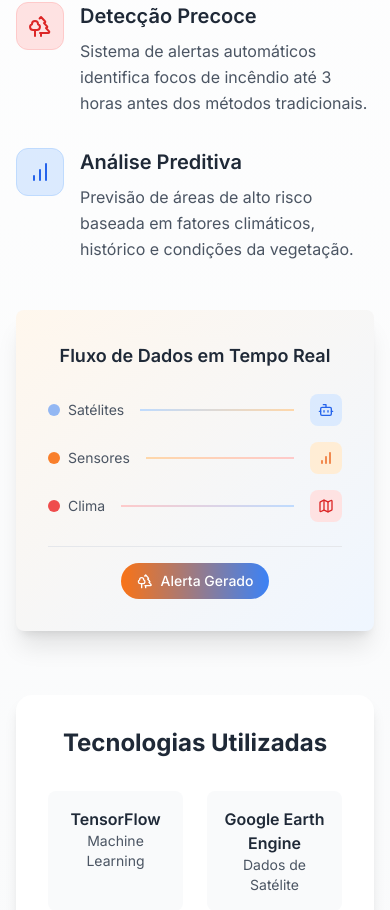
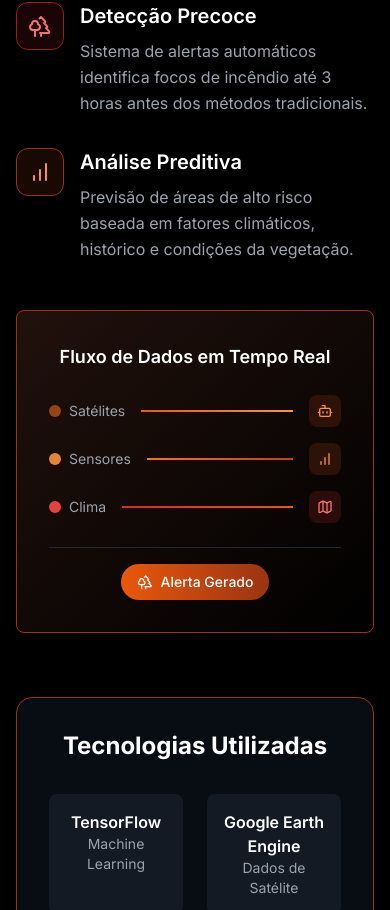
Before and after one commit to gabsall/amazon-fire-eye-web, a React (Vite) app: page / in a window 390 px wide. Shown: the part 2205-3115 px from the top of the page. Built offline with nearby package versions, Linux system fonts and the light colour scheme.

Commit message:
Refactor: Apply dark mode and orange/black theme
- Changed the color scheme to use only orange and black.
- Implemented dark mode for the application.

```diff
--- a/src/components/HowItWorks.tsx
+++ b/src/components/HowItWorks.tsx
@@ -9,51 +9,49 @@ const HowItWorks = () => {
       icon: Bot,
       title: 'Inteligência Artificial',
       description: 'Algoritmos de machine learning analisam imagens de satélite em tempo real para identificar padrões de risco de incêndio.',
-      color: 'tech'
+      color: 'primary'
     },
     {
       icon: Map,
       title: 'Monitoramento Contínuo',
       description: 'Cobertura 24/7 da região amazônica com dados atualizados a cada 15 minutos através de múltiplas fontes de satélite.',
-      color: 'forest'
+      color: 'primary'
     },
     {
       icon: Trees,
       title: 'Detecção Precoce',
       description: 'Sistema de alertas automáticos identifica focos de incêndio até 3 horas antes dos métodos tradicionais.',
-      color: 'fire'
+      color: 'alert'
     },
     {
       icon: BarChart,
       title: 'Análise Preditiva',
       description: 'Previsão de áreas de alto risco baseada em fatores climáticos, histórico e condições da vegetação.',
-      color: 'tech'
+      color: 'primary'
     }
   ];
 
   const getColorClasses = (color: string) => {
     switch (color) {
-      case 'tech':
-        return 'bg-tech-100 text-tech-600 border-tech-200';
-      case 'forest':
-        return 'bg-forest-100 text-forest-600 border-forest-200';
-      case 'fire':
-        return 'bg-fire-100 text-fire-600 border-fire-200';
+      case 'primary':
+        return 'bg-orange-900/20 text-orange-400 border-orange-800';
+      case 'alert':
+        return 'bg-alert-900/20 text-alert-400 border-alert-800';
       default:
-        return 'bg-gray-100 text-gray-600 border-gray-200';
+        return 'bg-gray-900/20 text-gray-400 border-gray-800';
     }
   };
 
   return (
-    <section id="how-it-works" className="py-20 bg-gradient-to-b from-white to-gray-50">
+    <section id="how-it-works" className="py-20 bg-black">
       <div className="max-w-7xl mx-auto px-4 sm:px-6 lg:px-8">
         <div className="text-center mb-16">
           <h2 className="text-4xl font-bold mb-6">
-            <span className="bg-gradient-to-r from-forest-700 to-tech-600 bg-clip-text text-transparent">
+            <span className="bg-gradient-to-r from-orange-400 to-orange-600 bg-clip-text text-transparent">
               Como Funciona
             </span>
           </h2>
-          <p className="text-xl text-gray-600 max-w-3xl mx-auto">
+          <p className="text-xl text-gray-400 max-w-3xl mx-auto">
             Nossa tecnologia combina inteligência artificial, dados de satélite e análise preditiva
             para criar o sistema mais avançado de prevenção de incêndios da Amazônia.
           </p>
@@ -70,8 +68,8 @@ const HowItWorks = () => {
                     <Icon className="w-6 h-6" />
                   </div>
                   <div>
-                    <h3 className="text-xl font-semibold text-gray-800 mb-2">{step.title}</h3>
-                    <p className="text-gray-600 leading-relaxed">{step.description}</p>
+                    <h3 className="text-xl font-semibold text-white mb-2">{step.title}</h3>
+                    <p className="text-gray-400 leading-relaxed">{step.description}</p>
                   </div>
                 </div>
               );
@@ -80,51 +78,51 @@ const HowItWorks = () => {
 
           {/* Visualization */}
           <div className="relative">
-            <Card className="bg-gradient-to-br from-forest-50 to-tech-50 border-0 shadow-xl">
+            <Card className="bg-gradient-to-br from-orange-900/20 to-black border-orange-800 shadow-xl">
               <CardContent className="p-8">
                 <div className="space-y-6">
                   <div className="text-center">
-                    <h4 className="text-lg font-semibold text-gray-800 mb-4">Fluxo de Dados em Tempo Real</h4>
+                    <h4 className="text-lg font-semibold text-white mb-4">Fluxo de Dados em Tempo Real</h4>
                   </div>
 
                   {/* Data flow visualization */}
                   <div className="space-y-4">
                     <div className="flex items-center justify-between">
                       <div className="flex items-center space-x-2">
-                        <div className="w-3 h-3 bg-tech-500 rounded-full animate-pulse"></div>
-                        <span className="text-sm text-gray-600">Satélites</span>
+                        <div className="w-3 h-3 bg-orange-500 rounded-full animate-pulse"></div>
+                        <span className="text-sm text-gray-400">Satélites</span>
                       </div>
-                      <div className="flex-1 h-0.5 bg-gradient-to-r from-tech-200 to-forest-200 mx-4"></div>
-                      <div className="w-8 h-8 bg-tech-100 rounded-lg flex items-center justify-center">
-                        <Bot className="w-4 h-4 text-tech-600" />
+                      <div className="flex-1 h-0.5 bg-gradient-to-r from-orange-600 to-orange-400 mx-4"></div>
+                      <div className="w-8 h-8 bg-orange-900/30 rounded-lg flex items-center justify-center">
+                        <Bot className="w-4 h-4 text-orange-400" />
                       </div>
                     </div>
 
                     <div className="flex items-center justify-between">
                       <div className="flex items-center space-x-2">
-                        <div className="w-3 h-3 bg-forest-500 rounded-full animate-pulse" style={{animationDelay: '0.5s'}}></div>
-                        <span className="text-sm text-gray-600">Sensores</span>
+                        <div className="w-3 h-3 bg-orange-400 rounded-full animate-pulse" style={{animationDelay: '0.5s'}}></div>
+                        <span className="text-sm text-gray-400">Sensores</span>
                       </div>
-                      <div className="flex-1 h-0.5 bg-gradient-to-r from-forest-200 to-fire-200 mx-4"></div>
-                      <div className="w-8 h-8 bg-forest-100 rounded-lg flex items-center justify-center">
-                        <BarChart className="w-4 h-4 text-forest-600" />
+                      <div className="flex-1 h-0.5 bg-gradient-to-r from-orange-500 to-orange-700 mx-4"></div>
+                      <div className="w-8 h-8 bg-orange-900/30 rounded-lg flex items-center justify-center">
+                        <BarChart className="w-4 h-4 text-orange-400" />
                       </div>
                     </div>
 
                     <div className="flex items-center justify-between">
                       <div className="flex items-center space-x-2">
-                        <div className="w-3 h-3 bg-fire-500 rounded-full animate-pulse" style={{animationDelay: '1s'}}></div>
-                        <span className="text-sm text-gray-600">Clima</span>
+                        <div className="w-3 h-3 bg-alert-500 rounded-full animate-pulse" style={{animationDelay: '1s'}}></div>
+                        <span className="text-sm text-gray-400">Clima</span>
                       </div>
-                      <div className="flex-1 h-0.5 bg-gradient-to-r from-fire-200 to-tech-200 mx-4"></div>
-                      <div className="w-8 h-8 bg-fire-100 rounded-lg flex items-center justify-center">
-                        <Map className="w-4 h-4 text-fire-600" />
+                      <div className="flex-1 h-0.5 bg-gradient-to-r from-alert-600 to-orange-600 mx-4"></div>
+                      <div className="w-8 h-8 bg-alert-900/30 rounded-lg flex items-center justify-center">
+                        <Map className="w-4 h-4 text-alert-400" />
                       </div>
                     </div>
                   </div>
 
-                  <div className="text-center pt-4 border-t border-gray-200">
-                    <div className="inline-flex items-center px-4 py-2 bg-gradient-to-r from-forest-500 to-tech-500 rounded-full text-white text-sm font-medium">
+                  <div className="text-center pt-4 border-t border-gray-800">
+                    <div className="inline-flex items-center px-4 py-2 bg-gradient-to-r from-orange-600 to-orange-800 rounded-full text-white text-sm font-medium">
                       <Trees className="w-4 h-4 mr-2" />
                       Alerta Gerado
                     </div>
@@ -136,8 +134,8 @@ const HowItWorks = () => {
         </div>
 
         {/* Technology Stack */}
-        <div className="bg-white rounded-2xl shadow-lg p-8">
-          <h3 className="text-2xl font-bold text-center mb-8 text-gray-800">Tecnologias Utilizadas</h3>
+        <div className="bg-gray-900/50 border border-orange-800 rounded-2xl shadow-lg p-8">
+          <h3 className="text-2xl font-bold text-center mb-8 text-white">Tecnologias Utilizadas</h3>
           <div className="grid grid-cols-2 md:grid-cols-4 gap-6">
             {[
               { name: 'TensorFlow', desc: 'Machine Learning' },
@@ -145,9 +143,9 @@ const HowItWorks = () => {
               { name: 'Python & R', desc: 'Análise de Dados' },
               { name: 'AWS', desc: 'Infraestrutura Cloud' }
             ].map((tech, index) => (
-              <div key={index} className="text-center p-4 rounded-lg bg-gray-50 hover:bg-gray-100 transition-colors">
-                <div className="font-semibold text-gray-800">{tech.name}</div>
-                <div className="text-sm text-gray-600">{tech.desc}</div>
+              <div key={index} className="text-center p-4 rounded-lg bg-gray-800/50 hover:bg-gray-700/50 transition-colors">
+                <div className="font-semibold text-white">{tech.name}</div>
+                <div className="text-sm text-gray-400">{tech.desc}</div>
               </div>
             ))}
           </div>
--- a/src/index.css
+++ b/src/index.css
@@ -5,82 +5,44 @@
 
 @layer base {
   :root {
-    --background: 0 0% 100%;
-    --foreground: 222.2 84% 4.9%;
+    --background: 0 0% 3.9%;
+    --foreground: 0 0% 98%;
 
-    --card: 0 0% 100%;
-    --card-foreground: 222.2 84% 4.9%;
+    --card: 0 0% 3.9%;
+    --card-foreground: 0 0% 98%;
 
-    --popover: 0 0% 100%;
-    --popover-foreground: 222.2 84% 4.9%;
+    --popover: 0 0% 3.9%;
+    --popover-foreground: 0 0% 98%;
 
-    --primary: 222.2 47.4% 11.2%;
-    --primary-foreground: 210 40% 98%;
+    --primary: 20.5 90.2% 48.2%;
+    --primary-foreground: 60 9.1% 97.8%;
 
-    --secondary: 210 40% 96.1%;
-    --secondary-foreground: 222.2 47.4% 11.2%;
+    --secondary: 12 6.5% 15.1%;
+    --secondary-foreground: 0 0% 98%;
 
-    --muted: 210 40% 96.1%;
-    --muted-foreground: 215.4 16.3% 46.9%;
+    --muted: 12 6.5% 15.1%;
+    --muted-foreground: 24 5.4% 63.9%;
 
-    --accent: 210 40% 96.1%;
-    --accent-foreground: 222.2 47.4% 11.2%;
+    --accent: 12 6.5% 15.1%;
+    --accent-foreground: 0 0% 98%;
 
-    --destructive: 0 84.2% 60.2%;
-    --destructive-foreground: 210 40% 98%;
+    --destructive: 0 72.2% 50.6%;
+    --destructive-foreground: 0 85.7% 97.3%;
 
-    --border: 214.3 31.8% 91.4%;
-    --input: 214.3 31.8% 91.4%;
-    --ring: 222.2 84% 4.9%;
+    --border: 12 6.5% 15.1%;
+    --input: 12 6.5% 15.1%;
+    --ring: 20.5 90.2% 48.2%;
 
     --radius: 0.5rem;
 
-    --sidebar-background: 0 0% 98%;
-    --sidebar-foreground: 240 5.3% 26.1%;
-    --sidebar-primary: 240 5.9% 10%;
+    --sidebar-background: 0 0% 3.9%;
+    --sidebar-foreground: 0 0% 98%;
+    --sidebar-primary: 20.5 90.2% 48.2%;
     --sidebar-primary-foreground: 0 0% 98%;
-    --sidebar-accent: 240 4.8% 95.9%;
-    --sidebar-accent-foreground: 240 5.9% 10%;
-    --sidebar-border: 220 13% 91%;
-    --sidebar-ring: 217.2 91.2% 59.8%;
-  }
-
-  .dark {
-    --background: 222.2 84% 4.9%;
-    --foreground: 210 40% 98%;
-
-    --card: 222.2 84% 4.9%;
-    --card-foreground: 210 40% 98%;
-
-    --popover: 222.2 84% 4.9%;
-    --popover-foreground: 210 40% 98%;
-
-    --primary: 210 40% 98%;
-    --primary-foreground: 222.2 47.4% 11.2%;
-
-    --secondary: 217.2 32.6% 17.5%;
-    --secondary-foreground: 210 40% 98%;
-
-    --muted: 217.2 32.6% 17.5%;
-    --muted-foreground: 215 20.2% 65.1%;
-
-    --accent: 217.2 32.6% 17.5%;
-    --accent-foreground: 210 40% 98%;
-
-    --destructive: 0 62.8% 30.6%;
-    --destructive-foreground: 210 40% 98%;
-
-    --border: 217.2 32.6% 17.5%;
-    --input: 217.2 32.6% 17.5%;
-    --ring: 212.7 26.8% 83.9%;
-    --sidebar-background: 240 5.9% 10%;
-    --sidebar-foreground: 240 4.8% 95.9%;
-    --sidebar-primary: 224.3 76.3% 48%;
-    --sidebar-primary-foreground: 0 0% 100%;
-    --sidebar-accent: 240 3.7% 15.9%;
-    --sidebar-accent-foreground: 240 4.8% 95.9%;
-    --sidebar-border: 240 3.7% 15.9%;
-    --sidebar-ring: 217.2 91.2% 59.8%;
+    --sidebar-accent: 12 6.5% 15.1%;
+    --sidebar-accent-foreground: 0 0% 98%;
+    --sidebar-border: 12 6.5% 15.1%;
+    --sidebar-ring: 20.5 90.2% 48.2%;
   }
 }
 
@@ -104,16 +66,16 @@
   }
 
   ::-webkit-scrollbar-track {
-    background: #f1f1f1;
+    background: #1a1a1a;
   }
 
   ::-webkit-scrollbar-thumb {
-    background: #16a34a;
+    background: #f97316;
     border-radius: 4px;
   }
 
   ::-webkit-scrollbar-thumb:hover {
-    background: #15803d;
+    background: #ea580c;
   }
 }
 
@@ -124,12 +86,8 @@
 }
 
 /* Custom gradient backgrounds */
-.bg-forest-gradient {
-  background: linear-gradient(135deg, #14532d 0%, #166534 50%, #22c55e 100%);
-}
-
-.bg-tech-gradient {
-  background: linear-gradient(135deg, #1e3a8a 0%, #1d4ed8 50%, #3b82f6 100%);
+.bg-orange-gradient {
+  background: linear-gradient(135deg, #c2410c 0%, #ea580c 50%, #f97316 100%);
 }
 
 /* Enhanced animations */
@@ -154,10 +112,6 @@
 }
 
 /* Custom focus styles */
-.focus-visible\:ring-forest:focus-visible {
-  --tw-ring-color: #22c55e;
+.focus-visible\:ring-orange:focus-visible {
+  --tw-ring-color: #f97316;
 }
-
-.focus-visible\:ring-tech:focus-visible {
-  --tw-ring-color: #3b82f6;
-}
--- a/tailwind.config.ts
+++ b/tailwind.config.ts
@@ -20,8 +20,8 @@ export default {
 		},
 		extend: {
 			colors: {
-				// Cores personalizadas para o BT Tracker - alterado para laranja
-				forest: {
+				// Cores principais para o BT Tracker - laranja e preto
+				primary: {
 					50: '#fff7ed',
 					100: '#ffedd5',
 					200: '#fed7aa',
@@ -32,30 +32,6 @@ export default {
 					700: '#c2410c',
 					800: '#9a3412',
 					900: '#7c2d12',
-				},
-				fire: {
-					50: '#fef2f2',
-					100: '#fee2e2',
-					200: '#fecaca',
-					300: '#fca5a5',
-					400: '#f87171',
-					500: '#ef4444',
-					600: '#dc2626',
-					700: '#b91c1c',
-					800: '#991b1b',
-					900: '#7f1d1d',
-				},
-				tech: {
-					50: '#eff6ff',
-					100: '#dbeafe',
-					200: '#bfdbfe',
-					300: '#93c5fd',
-					400: '#60a5fa',
-					500: '#3b82f6',
-					600: '#2563eb',
-					700: '#1d4ed8',
-					800: '#1e40af',
-					900: '#1e3a8a',
 				},
 				// Cores laranja principais
 				orange: {
@@ -70,15 +46,24 @@ export default {
 					800: '#9a3412',
 					900: '#7c2d12',
 				},
+				// Cores de alerta (tons mais escuros de laranja)
+				alert: {
+					50: '#fef2f2',
+					100: '#fee2e2',
+					200: '#fecaca',
+					300: '#fca5a5',
+					400: '#f87171',
+					500: '#ef4444',
+					600: '#dc2626',
+					700: '#b91c1c',
+					800: '#991b1b',
+					900: '#7f1d1d',
+				},
 				border: 'hsl(var(--border))',
 				input: 'hsl(var(--input))',
 				ring: 'hsl(var(--ring))',
 				background: 'hsl(var(--background))',
 				foreground: 'hsl(var(--foreground))',
-				primary: {
-					DEFAULT: 'hsl(var(--primary))',
-					foreground: 'hsl(var(--primary-foreground))'
-				},
 				secondary: {
 					DEFAULT: 'hsl(var(--secondary))',
 					foreground: 'hsl(var(--secondary-foreground))'
@@ -173,8 +158,7 @@ export default {
 			backgroundImage: {
 				'gradient-radial': 'radial-gradient(var(--tw-gradient-stops))',
 				'gradient-conic': 'conic-gradient(from 180deg at 50% 50%, var(--tw-gradient-stops))',
-				'forest-gradient': 'linear-gradient(135deg, #c2410c 0%, #ea580c 50%, #f97316 100%)',
-				'tech-gradient': 'linear-gradient(135deg, #1e3a8a 0%, #1d4ed8 50%, #3b82f6 100%)',
+				'orange-gradient': 'linear-gradient(135deg, #c2410c 0%, #ea580c 50%, #f97316 100%)',
 			}
 		}
 	},
```
Also changed, not shown: src/components/Hero.tsx (+11 -11 lines), src/components/Monitoring.tsx (+52 -57 lines), src/components/Navigation.tsx (+7 -7 lines).
